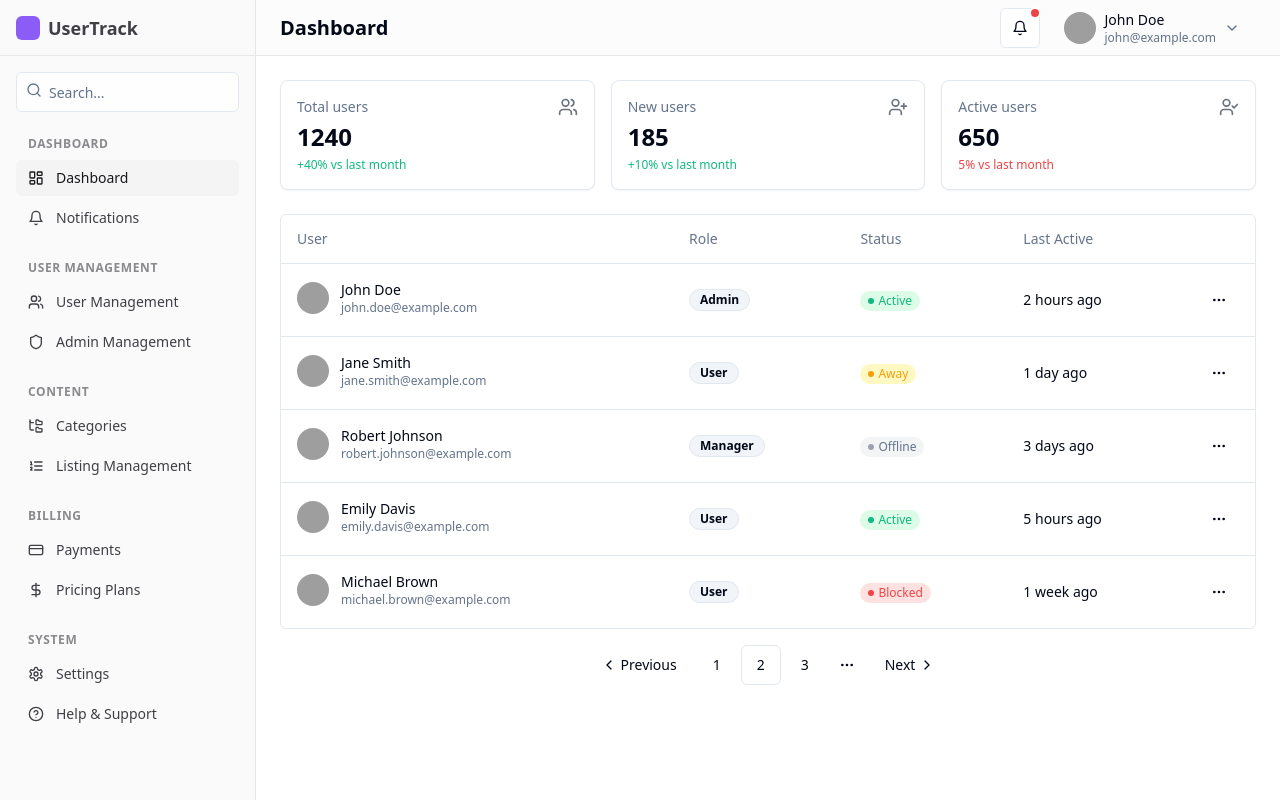
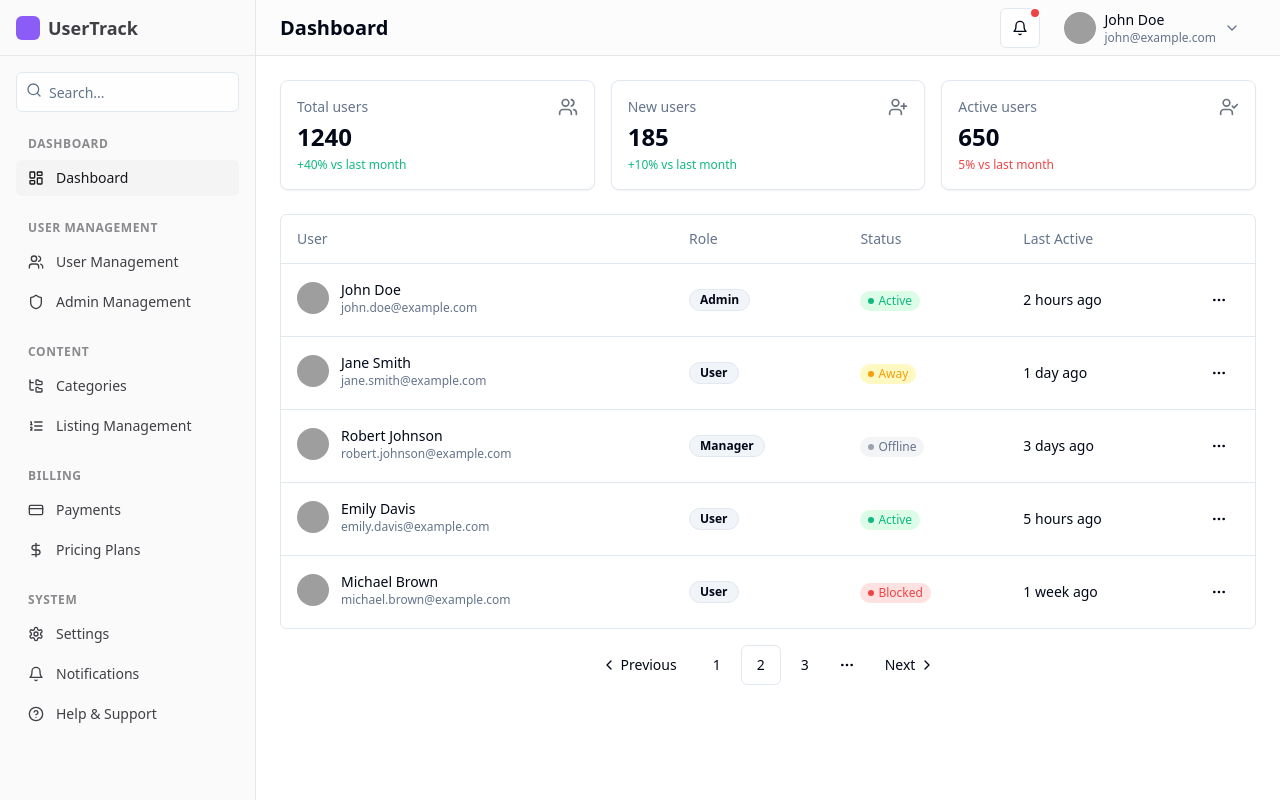
Before and after one commit to namanjain0007/user-centric-screens, a React (Vite) app: page /dashboard in a window 1280 px wide. Built offline with nearby package versions, Linux system fonts and the light colour scheme; grey boxes are pictures that could not be loaded.

Commit message:
Move notification link in settings
Move the notification link to the settings section in the sidebar.

```diff
--- a/src/components/layout/Sidebar.tsx
+++ b/src/components/layout/Sidebar.tsx
@@ -1,3 +1,4 @@
+
 import React from "react";
 import { Link, useLocation } from "react-router-dom";
 import { cn } from "@/lib/utils";
@@ -92,12 +93,6 @@ export function Sidebar() {
             title="Dashboard"
             isActive={isActive("/dashboard")}
           />
-          <NavItem
-            href="/notifications"
-            icon={<Bell className="h-4 w-4" />}
-            title="Notifications"
-            isActive={isActive("/notifications")}
-          />
         </NavSection>
 
         <NavSection title="User Management">
@@ -153,6 +148,12 @@ export function Sidebar() {
             isActive={isActive("/settings")}
           />
           <NavItem
+            href="/notifications"
+            icon={<Bell className="h-4 w-4" />}
+            title="Notifications"
+            isActive={isActive("/notifications")}
+          />
+          <NavItem
             href="/help"
             icon={<HelpCircle className="h-4 w-4" />}
             title="Help & Support"
```
